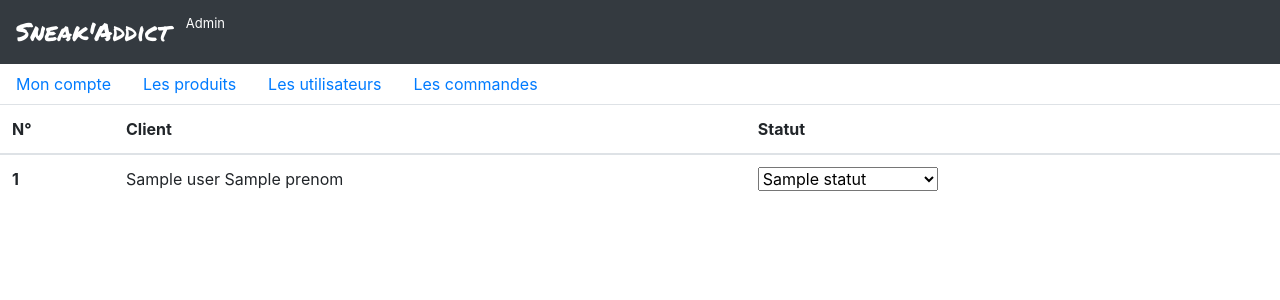
After one commit to DeveloperArnaud/eCommerce, a Symfony app: template templates/admin/orders-admin.html.twig in a window 1280 px wide. The commit adds this page. Shown: the top 300 px of the page. Run offline with Twig, Linux system fonts and the light colour scheme; the template is opened without the code that fills it: most values are stand-ins (such as "Sample title", 1, 10 or a date in 2020); some libraries are stand-ins or nearby versions.

Commit message:
added order managing

```diff
--- a/src/Controller/CommandeController.php
+++ b/src/Controller/CommandeController.php
@@ -12,8 +12,12 @@ class CommandeController extends AbstractController
      */
     public function index()
     {
+        $em = $this->getDoctrine()->getManager();
+        $repo = $em->getRepository('App:Commande');
+        $commandes = $repo->findAll();
         return $this->render('commande/index.html.twig', [
             'controller_name' => 'CommandeController',
+            'commandes' => $commandes
         ]);
     }
 }
--- /dev/null
+++ b/templates/admin/orders-admin.html.twig
@@ -0,0 +1,48 @@
+{% extends 'base.html.twig' %}
+
+{% block nav %}
+<nav class="navbar navbar-expand-lg navbar-light bg-dark">
+        <a class="navbar-brand" style="font-family: 'Permanent Marker', cursive; color : white; font-size: 25px" href="{{ path('products') }}">Sneak'Addict </a>  <p style="color : white; font-size : small">Admin<p>
+</nav>
+{% endblock %}
+{% block body %}
+<ul class="nav">
+  <li class="nav-item">
+    <a class="nav-link active" href=>Mon compte</a>
+  </li>
+  <li class="nav-item">
+    <a class="nav-link" href={{path('product-admin')}}>Les produits</a>
+  </li>
+  <li class="nav-item">
+    <a class="nav-link" href={{path('users-admin')}}>Les utilisateurs</a>
+  </li>
+    <li class="nav-item">
+    <a class="nav-link" href={{path('orders-admin')}}>Les commandes</a>
+  </li>
+</ul>
+    <div>
+                   <table class="table">
+                <thead>
+                    <tr>
+                    <th scope="col">N°</th>
+                    <th scope="col">Client</th>
+                    <th scope="col">Statut</th>
+                    </tr>
+                </thead>
+        <tbody>
+        {% for commande in users %}
+
+        {% for detailc in commande.commandes %}
+            <tr>
+            <th scope="row">{{detailc.id}}</th>
+            <td>{{commande.nom}} {{ commande.prenom}}</td>
+            <td><select><option>{{detailc.statut}}  </option>
+            <option>En cours de livraison  </option>
+            <option>Livrée  </option></select></td>
+            </tr>
+            {% endfor %}
+        {% endfor %}
+        </tbody>
+        </table>
+           </div>
+{% endblock %}
--- a/templates/product/index.html.twig
+++ b/templates/product/index.html.twig
@@ -14,7 +14,7 @@
                     <img src={{ asset('images/white-shoes.jpeg') }} class="card-img-top" alt="...">
                     <div class="card-body">
                         <p class="card-title" style="font-size: small">Polo Ralph Lauren - Trackster - Baskets en cuir avec logo sport - Multicolore</p>
-                        <p class="card-text" style="color: grey"><b>{{sneaker.prix}}/b></p>
+                        <p class="card-text" style="color: grey"><b>{{sneaker.prix}}€</b></p>
                     </div>
                 </a>
 
```
Also changed, not shown: src/Controller/AdminController.php (+14 -0 lines), templates/admin/users-admin.html.twig (+38 -6 lines), templates/commande/index.html.twig (+0 -13 lines).
